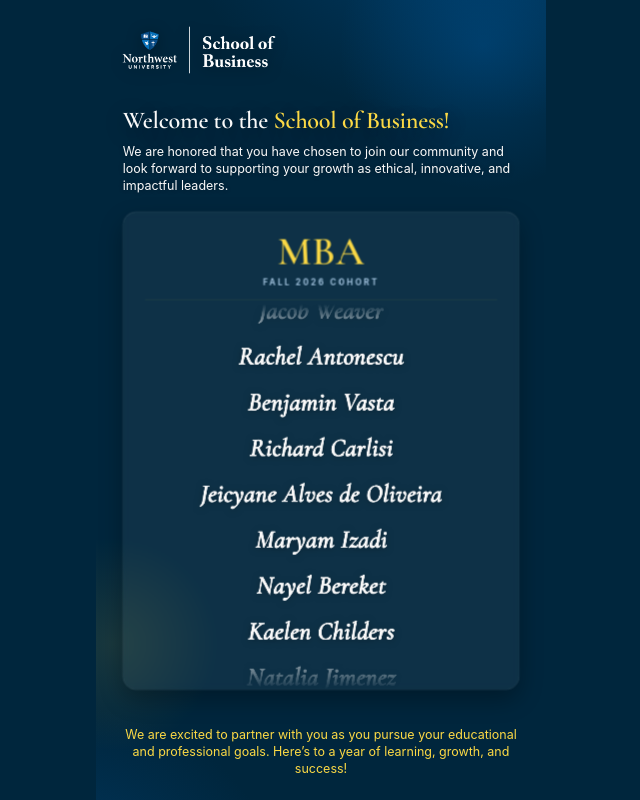
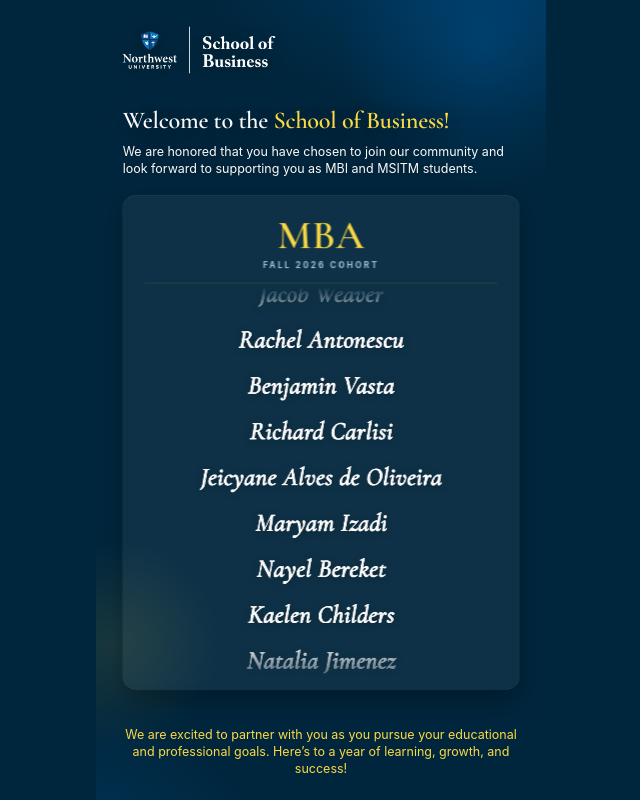
Before and after one commit to geovanaluiza/mbabusiness, a Nuxt app: page / in a window 1280 px wide. Shown: the whole page, without its empty margins (319-959 px from the left). Built offline with nearby package versions, Linux system fonts and the light colour scheme.

Commit message:
Update lede to reference MBI and MSITM students

```diff
--- a/pages/index.vue
+++ b/pages/index.vue
@@ -79,7 +79,7 @@ onUnmounted(() => { if (timer) clearTimeout(timer) })
       <h1 class="title">Welcome to the <span class="title-accent">School of Business!</span></h1>
       <p class="lede">
         We are honored that you have chosen to join our community
-        and look forward to supporting your growth as ethical, innovative, and impactful&nbsp;leaders.
+        and look forward to supporting you as MBI and MSITM&nbsp;students.
       </p>
     </div>
 
```
